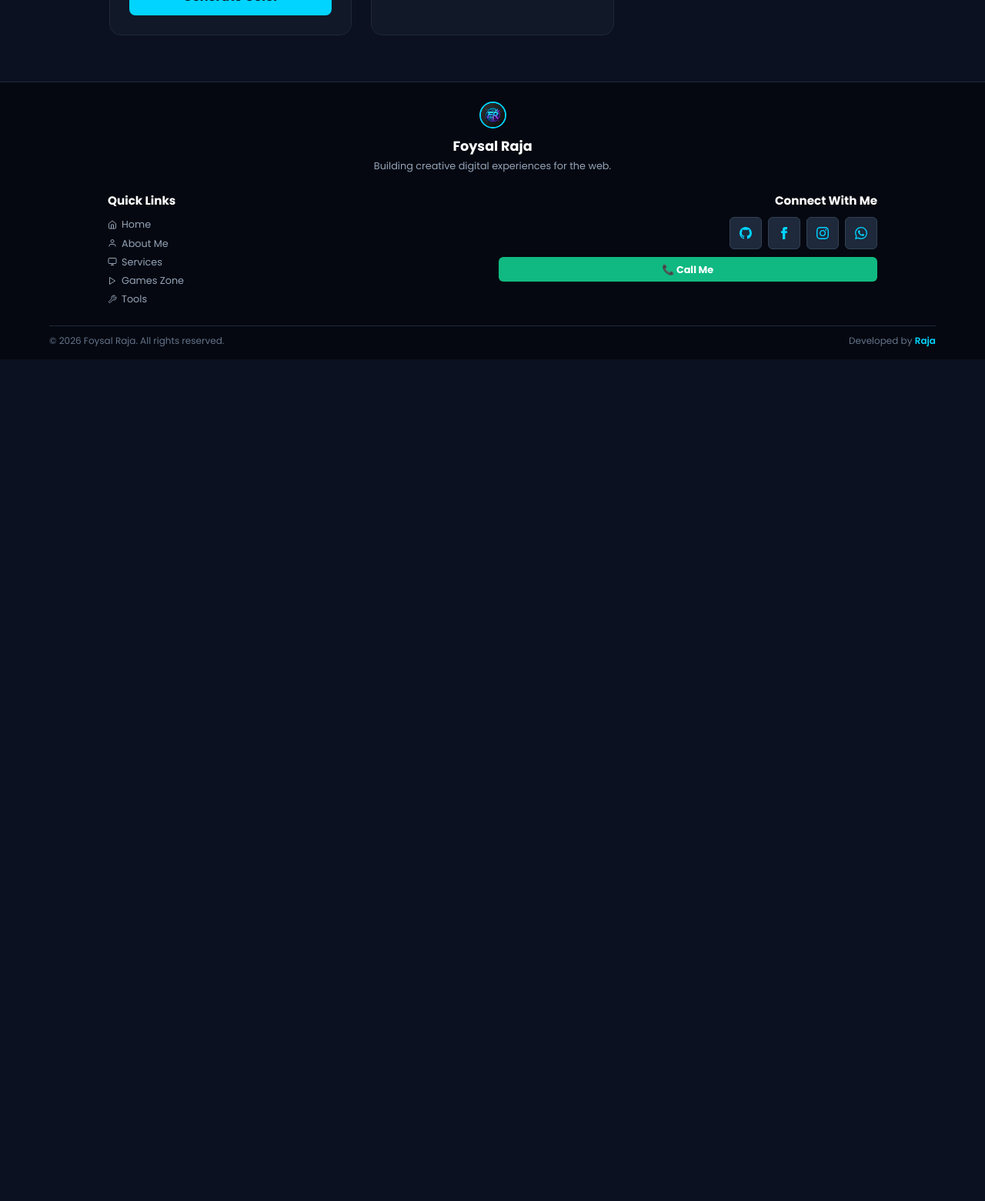
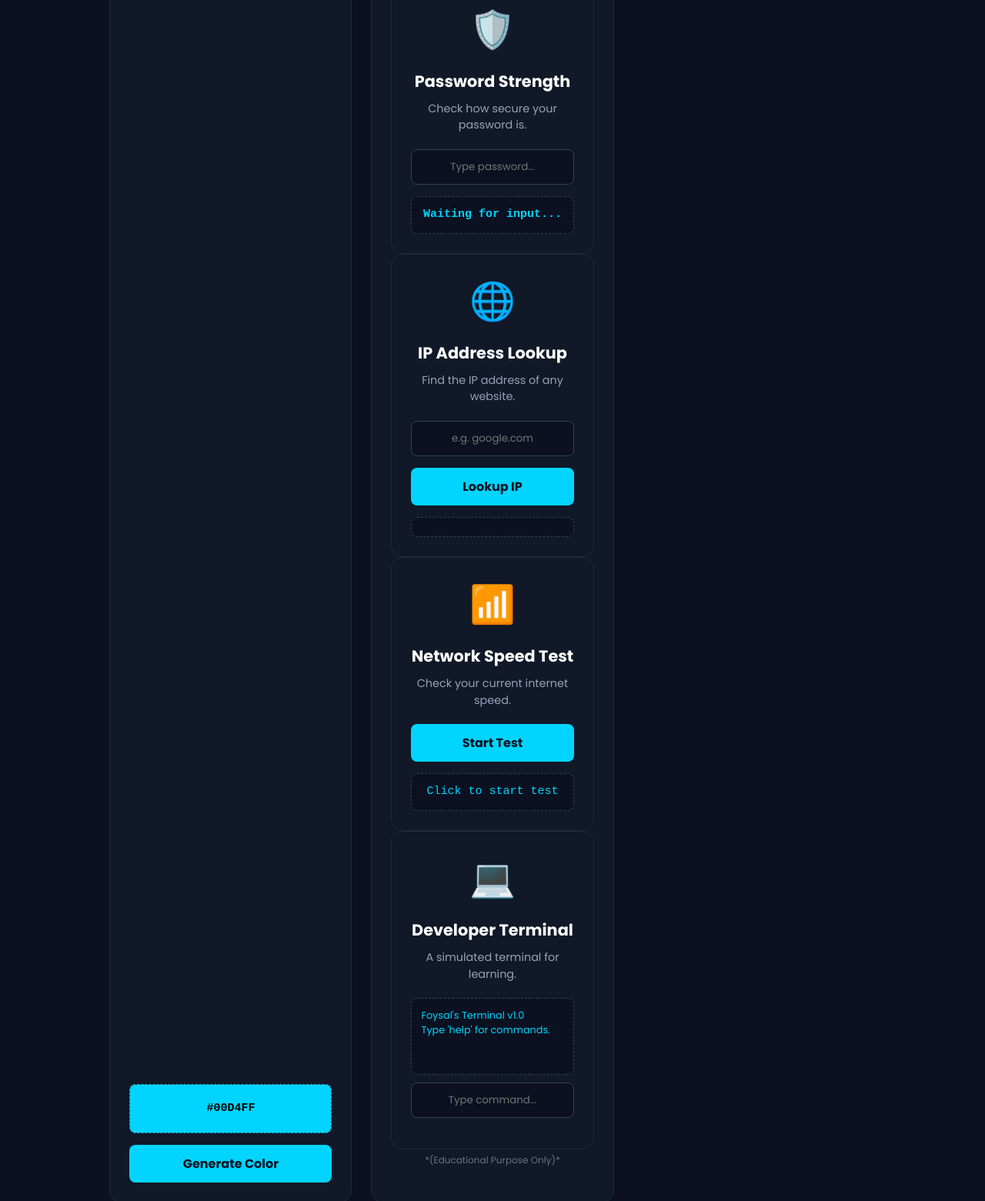
Before and after one commit to foysalraja/foysalraja.github.io, a plain HTML site: page tools.html in a window 1280 px wide. Shown: the part 1379-2940 px from the top of the page at 77% size. Before the commit the page ends 1846 px from the top, so only its background shows below. Drawn offline with Linux system fonts and the light colour scheme.

Commit message:
Added more interactive tools to tools.html

```diff
--- a/tools.html
+++ b/tools.html
@@ -157,6 +157,45 @@
                     <span style="color:#10b981;">$</span> ping -c 4 domain.com<br>
                     <span style="color:#10b981;">$</span> whois domain.com
                 </div>
+<!-- নতুন টুল: পাসওয়ার্ড স্ট্রেংথ চেকার -->
+<div class="tool-card">
+    <div class="tool-icon">🛡️</div>
+    <h3>Password Strength</h3>
+    <p>Check how secure your password is.</p>
+    <input type="password" class="tool-input" id="passCheckInput" placeholder="Type password..." oninput="checkStrength()">
+    <div class="tool-output" id="strengthResult" style="margin-bottom:0; font-weight:bold;">Waiting for input...</div>
+</div>
+
+<!-- নতুন টুল: IP Address Lookup -->
+<div class="tool-card">
+    <div class="tool-icon">🌐</div>
+    <h3>IP Address Lookup</h3>
+    <p>Find the IP address of any website.</p>
+    <input type="text" class="tool-input" id="ipInput" placeholder="e.g. google.com">
+    <button class="tool-btn" onclick="getIP()">Lookup IP</button>
+    <div class="tool-output" id="ipResult" style="margin-top:15px; margin-bottom:0;"></div>
+</div>
+
+<!-- নতুন টুল: নেটওয়ার্ক স্পিড টেস্ট -->
+<div class="tool-card">
+    <div class="tool-icon">📶</div>
+    <h3>Network Speed Test</h3>
+    <p>Check your current internet speed.</p>
+    <button class="tool-btn" onclick="testSpeed()" id="speedBtn">Start Test</button>
+    <div class="tool-output" id="speedResult" style="margin-top:15px; margin-bottom:0;">Click to start test</div>
+</div>
+
+<!-- নতুন টুল: ফেক টার্মিনাল (মজার জন্য) -->
+<div class="tool-card">
+    <div class="tool-icon">💻</div>
+    <h3>Developer Terminal</h3>
+    <p>A simulated terminal for learning.</p>
+    <div class="tool-output" id="terminalOutput" style="text-align:left; height:100px; overflow-y:auto; font-size:0.8rem; margin-bottom:10px;">
+        <div>Foysal's Terminal v1.0</div>
+        <div>Type 'help' for commands.</div>
+    </div>
+    <input type="text" class="tool-input" id="terminalInput" placeholder="Type command..." onkeypress="handleTerminal(event)">
+</div>
                 <p style="font-size:0.75rem; color:#64748b; margin-top:5px;">*(Educational Purpose Only)*</p>
             </div>
         </div>
@@ -315,6 +354,84 @@
             const luma = 0.2126 * r + 0.7152 * g + 0.0722 * b;
             output.style.color = luma > 128 ? "#000" : "#fff";
         }
+// ১. পাসওয়ার্ড স্ট্রেংথ চেকার
+function checkStrength() {
+    const pass = document.getElementById('passCheckInput').value;
+    const result = document.getElementById('strengthResult');
+    let strength = 0;
+    if (pass.length >= 8) strength++;
+    if (pass.match(/[a-z]/)) strength++;
+    if (pass.match(/[A-Z]/)) strength++;
+    if (pass.match(/[0-9]/)) strength++;
+    if (pass.match(/[^a-zA-Z0-9]/)) strength++;
+
+    if (pass.length === 0) { result.innerText = "Waiting for input..."; result.style.color = "#fff"; }
+    else if (strength <= 2) { result.innerText = "Weak 🔴"; result.style.color = "#ef4444"; }
+    else if (strength <= 4) { result.innerText = "Medium 🟡"; result.style.color = "#f59e0b"; }
+    else { result.innerText = "Strong 🟢"; result.style.color = "#10b981"; }
+}
+
+// ২. IP Address Lookup
+async function getIP() {
+    const domain = document.getElementById('ipInput').value;
+    const result = document.getElementById('ipResult');
+    if (!domain) return;
+    result.innerText = "Fetching...";
+    try {
+        const response = await fetch(`https://dns.google/resolve?name=${domain}&type=A`);
+        const data = await response.json();
+        if (data.Answer && data.Answer.length > 0) {
+            result.innerText = `IP: ${data.Answer[0].data}`;
+        } else {
+            result.innerText = "IP not found.";
+        }
+    } catch (error) {
+        result.innerText = "Error fetching IP.";
+    }
+}
+
+// ৩. নেটওয়ার্ক স্পিড টেস্ট (ফেক/সিমুলেশন)
+function testSpeed() {
+    const btn = document.getElementById('speedBtn');
+    const result = document.getElementById('speedResult');
+    btn.innerText = "Testing...";
+    result.innerText = "Calculating...";
+
+    setTimeout(() => {
+        // ডেমো স্পিড জেনারেট (৫-৫০ Mbps)
+        const speed = (Math.random() * 45 + 5).toFixed(2);
+        result.innerText = `Speed: ${speed} Mbps`;
+        btn.innerText = "Start Test";
+    }, 2000);
+}
+
+// ৪. ফেক টার্মিনাল
+function handleTerminal(e) {
+    if (e.key === 'Enter') {
+        const input = document.getElementById('terminalInput');
+        const output = document.getElementById('terminalOutput');
+        const command = input.value.trim().toLowerCase();
+
+        if (command === "") return;
+
+        output.innerHTML += `<div><span style="color:#00d4ff;">> ${command}</span></div>`;
+
+        if (command === 'help') {
+            output.innerHTML += `<div>Available commands: help, whoami, date, clear</div>`;
+        } else if (command === 'whoami') {
+            output.innerHTML += `<div>You are Foysal Raja - Web Developer & Gamer.</div>`;
+        } else if (command === 'date') {
+            output.innerHTML += `<div>${new Date().toString()}</div>`;
+        } else if (command === 'clear') {
+            output.innerHTML = `<div>Foysal's Terminal v1.0</div>`;
+        } else {
+            output.innerHTML += `<div style="color:#ef4444;">Command not found: ${command}</div>`;
+        }
+
+        output.scrollTop = output.scrollHeight; // অটো স্ক্রল ডাউন
+        input.value = '';
+    }
+}
     </script>
 </body>
 </html>
```
Also changed, not shown: index.html (+13 -2 lines).
